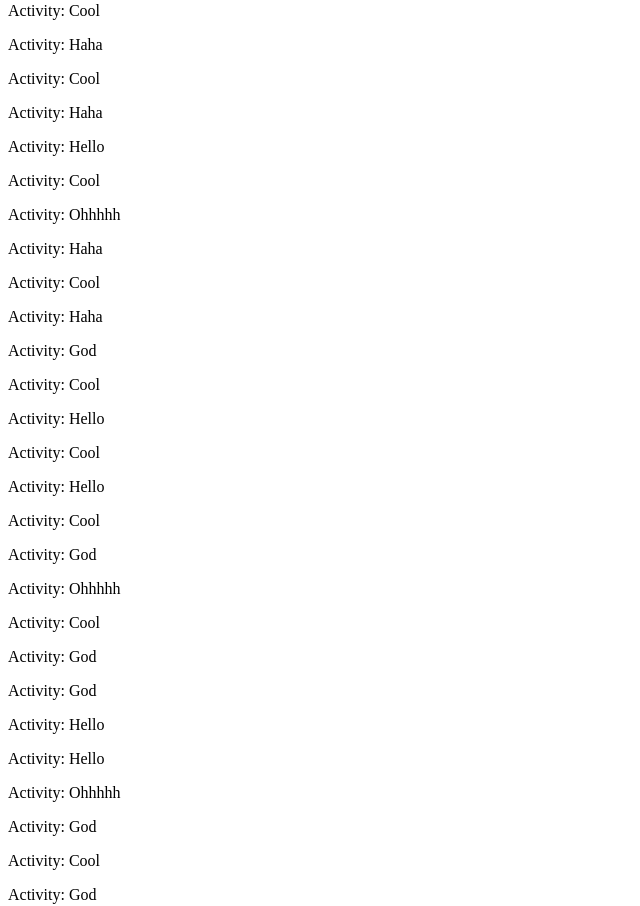
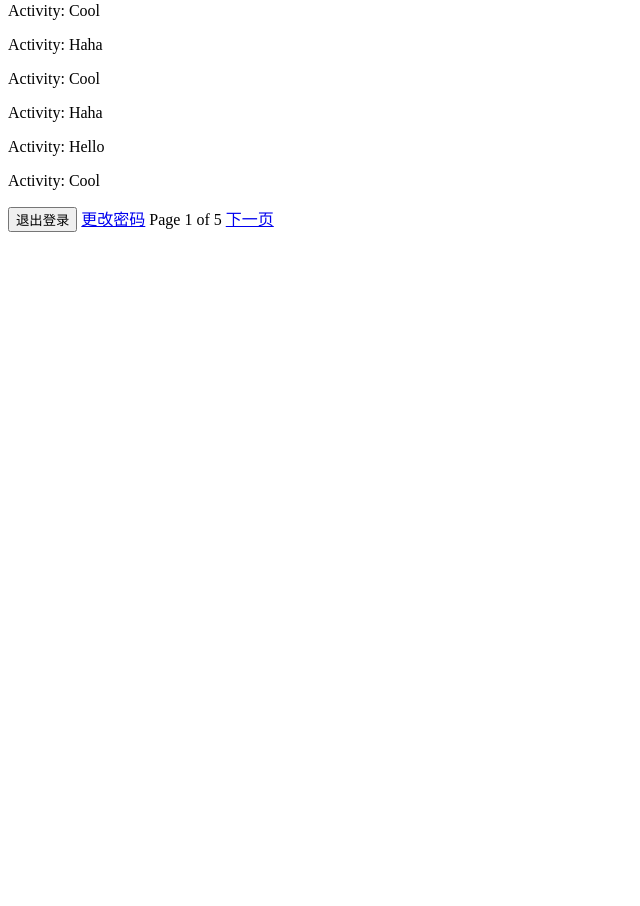
Before and after one commit to GYS-team/GYS-backend, a Django app: page /index/ in a window 1280 px wide. Shown: the part 210-1116 px from the top of the page, without its empty margins (0-640 px from the left). After the commit the page ends 442 px from the top, so only its background shows below. Run offline with Django 3.2, Linux system fonts and the light colour scheme; a user stored in the database is signed in; data comes from the database, SQL or seed files in the repository; both versions use the stored data as it was after the commit.

Commit message:
Paginator

```diff
--- a/makedata.py
+++ b/makedata.py
@@ -21,5 +21,6 @@
     stu=StudentInfo(user=User.objects.get(id=i+1),name=User.objects.get(id=i+1).username)
     stu.save()
 for i in StudentInfo.objects.all():
-    sua=Sua(student=i,activity=Activity.objects.get(id=random.randint(1,len(ActivityTitle))))
-    sua.save()
+    for j in range(50):
+        sua=Sua(student=i,activity=Activity.objects.get(id=random.randint(1,len(ActivityTitle))))
+        sua.save()
--- a/sua/templates/sua/index.html
+++ b/sua/templates/sua/index.html
@@ -3,14 +3,21 @@
 <body>
 <p>Here is the index page of {{ User_NetID }}</p>
 <p>Total Hours:{{ suahours }} </p>
-{% for activity in  Activity  %}
-<p>Activity: {{ activity.activity.title }} </p>
+{% for ac in  Activity  %}
+<p>Activity: {{ ac.activity.title }} </p>
 {% endfor %}
 
 <form action="{% url 'logout' %}" method="post">
 {% csrf_token %}
 <input type="submit" value="退出登录">
 <a href="{% url 'changepassword' %}">更改密码</a>
+{% if Activity.has_previous %}
+	<a href="?page={{ Activity.previous_page_number }}">上一页</a>
+{% endif %}
+Page {{ Activity.number }} of {{Activity.paginator.num_pages }}
+{% if Activity.has_next %}
+	<a href="?page={{ Activity.next_page_number }}">下一页</a>
+{% endif %}
 </form>
 </form>
 </body>
--- a/sua/templates/sua/login.html
+++ b/sua/templates/sua/login.html
@@ -9,7 +9,8 @@
  PassWord:<br>
 <input type="text" name="Password">
 <br><br>
-<input type="submit" value="提交">
+<input type="submit" name="提交">
+<input type="checkbox" name="Remember_me"> 记住我
 </form>
 </body>
 </html>
--- a/sua/views.py
+++ b/sua/views.py
@@ -1,7 +1,7 @@
 from django.shortcuts import render,HttpResponse,redirect
 from django.contrib.auth import authenticate,login,logout
 from django.contrib.auth.decorators import login_required
-
+from django.core.paginator import Paginator,PageNotAnInteger,EmptyPage,InvalidPage
 from .models import StudentInfo
 # Create your views here.
 def Login(request):
@@ -10,6 +10,8 @@
     req=request.POST  #req is a dict
     User_NetID=request.POST['NetID']
     User_Password=request.POST['Password']
+    if (req["Remember_me"]):
+        print("Yes")#TODO
     user = authenticate(username=User_NetID, password=User_Password)
     if (user is not None):
         login(request,user)
@@ -22,7 +24,18 @@
     context={}
     context['suahours']=request.user.studentinfo.get_suahours()
     context['User_NetID']=NetID
-    context['Activity']=request.user.studentinfo.suas.all()
+    sua_all=request.user.studentinfo.suas.all()
+    paginator=Paginator(sua_all,10)
+    page=request.GET.get('page')#获取请求参数
+    try:
+        activity=paginator.page(page)
+    except PageNotAnInteger:
+        activity=paginator.page(1)
+    except InvalidPage:
+        return HttpResponse("Bad Request")
+    except EmptyPage:
+        activity=paginator.page(paginator.num_pages)
+    context['Activity']=activity#TODO：activity初值
     return render(request,"sua\\index.html",context)
 @login_required
 def Logout(request):
```
Also changed, not shown: README.md (added), db.sqlite3.
